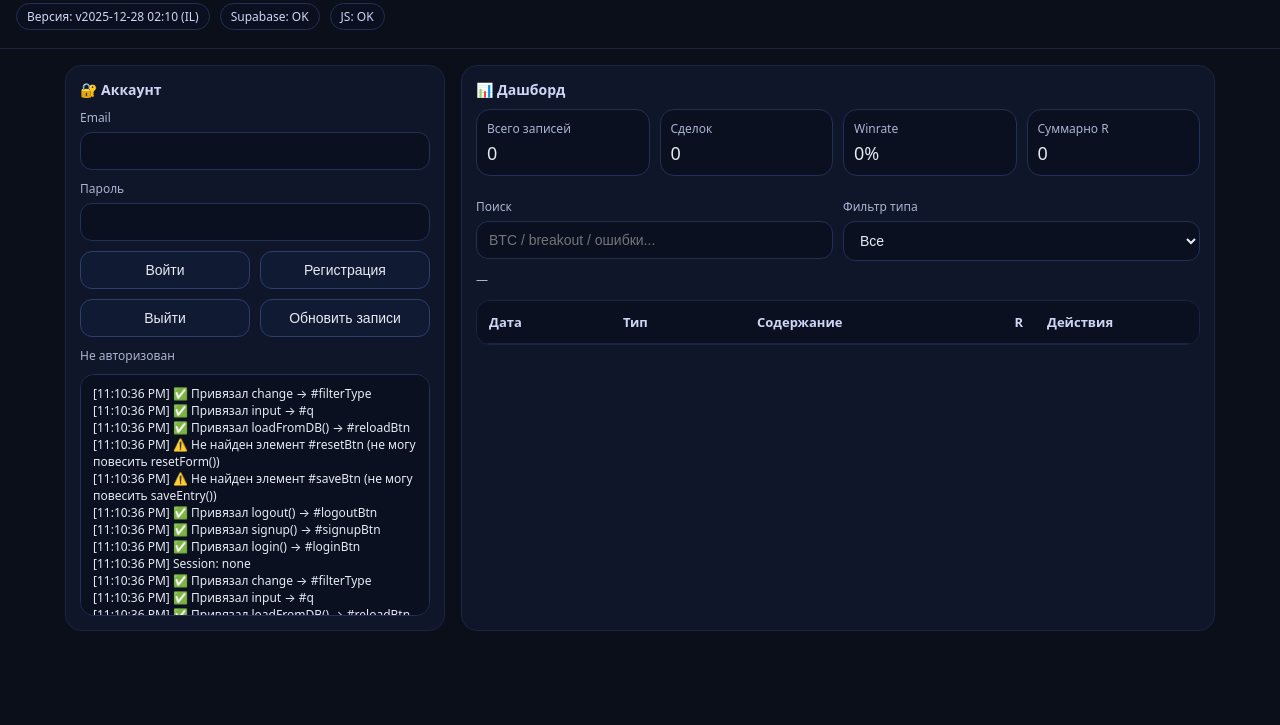
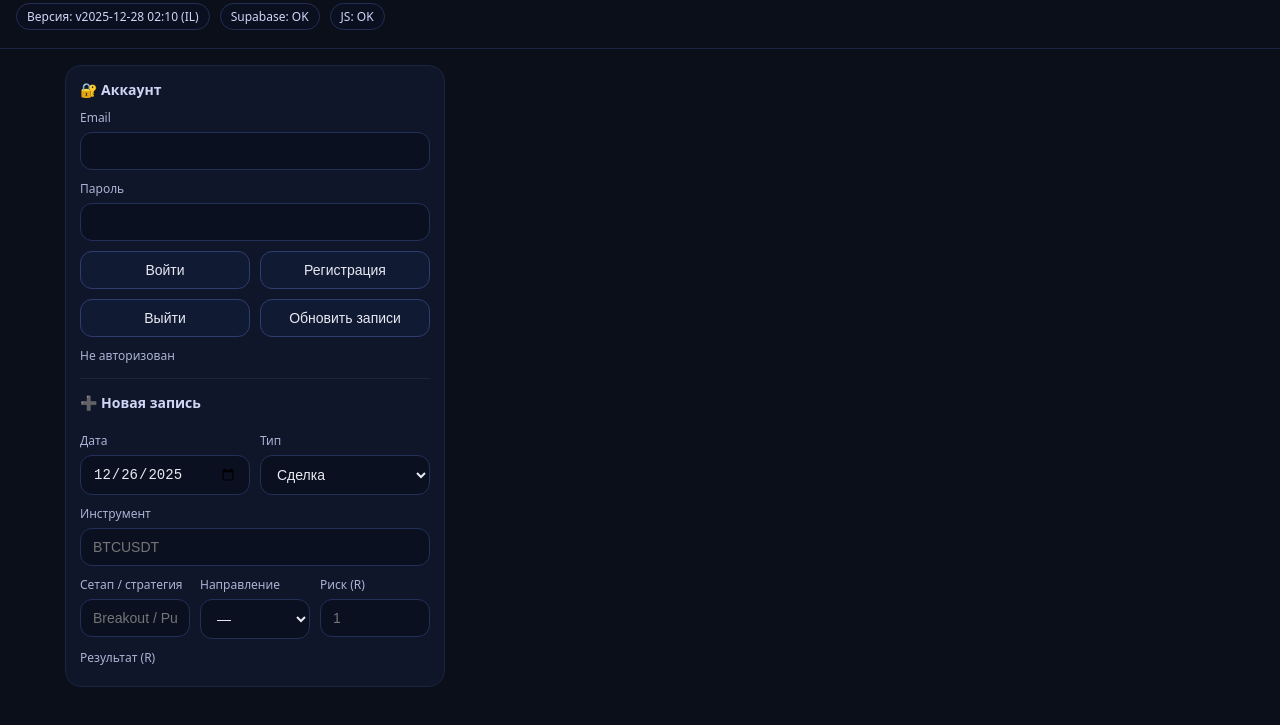
Before and after one commit to s1koice/trading, a plain HTML site: page index.html in a window 1280 px wide. Shown: the part 45-770 px from the top of the page. Drawn offline with nearby package versions, Linux system fonts and the light colour scheme.

Commit message:
Update index.html

```diff
--- a/index.html
+++ b/index.html
@@ -9,150 +9,137 @@
     :root { font-family: system-ui, -apple-system, Segoe UI, Roboto, Arial; }
     body { margin: 0; background:#0b0f19; color:#e7eaf3; }
 
-    header {
-      padding: 18px 16px;
-      border-bottom: 1px solid #1b2440;
+    header{
+      padding:18px 16px;
+      border-bottom:1px solid #1b2440;
       background:#0b0f19;
       position: sticky;
       top:0;
       z-index: 10;
     }
-    h1 { margin: 0 0 6px; font-size: 18px; }
-    .sub { display:flex; gap:10px; flex-wrap: wrap; }
-    .badge {
+    h1{ margin:0 0 6px; font-size:18px; }
+    .sub{ display:flex; gap:10px; flex-wrap:wrap; }
+    .badge{
       display:inline-block;
-      padding: 4px 10px;
-      border-radius: 999px;
+      padding:4px 10px;
+      border-radius:999px;
       border:1px solid #223057;
       background:#0b1020;
-      font-size: 12px;
+      font-size:12px;
       color:#cfd6f5;
     }
 
-    /* ВАЖНО: main ВСЕГДА видим */
-    main {
-      display: grid !important;
+    main{
+      display:grid;
       grid-template-columns: 380px 1fr;
-      gap: 16px;
-      max-width: 1150px;
-      margin: 0 auto;
-      padding: 16px;
-      min-height: 60vh;
+      gap:16px;
+      max-width:1150px;
+      margin:0 auto;
+      padding:16px;
+      min-height:60vh;
     }
-    @media (max-width: 980px){
-      main { grid-template-columns: 1fr; }
-    }
+    @media (max-width: 980px){ main{ grid-template-columns: 1fr; } }
 
-    .card {
+    .card{
       background:#0f1629;
       border:1px solid #1b2440;
-      border-radius: 16px;
-      padding: 14px;
-      overflow: visible;
+      border-radius:16px;
+      padding:14px;
     }
-    .card h2 { margin: 0 0 10px; font-size: 14px; color:#cfd6f5; }
-    .muted { color:#aab3d3; font-size: 12px; }
+    .card h2{ margin:0 0 10px; font-size:14px; color:#cfd6f5; }
+    .muted{ color:#aab3d3; font-size:12px; }
 
-    label { display:block; font-size: 12px; color:#aab3d3; margin: 10px 0 6px; }
-    input, select, textarea, button {
-      width: 100%;
-      box-sizing: border-box;
-      border-radius: 12px;
-      border: 1px solid #223057;
+    label{ display:block; font-size:12px; color:#aab3d3; margin:10px 0 6px; }
+    input, select, textarea, button{
+      width:100%;
+      box-sizing:border-box;
+      border-radius:12px;
+      border:1px solid #223057;
       background:#0b1020;
       color:#e7eaf3;
-      padding: 10px 12px;
-      font-size: 14px;
+      padding:10px 12px;
+      font-size:14px;
     }
-    textarea { min-height: 88px; resize: vertical; }
-    button { cursor:pointer; background:#111a33; border:1px solid #2d3d6f; }
-    button:disabled { opacity: .6; cursor: not-allowed; }
+    textarea{ min-height:88px; resize:vertical; }
+    button{ cursor:pointer; background:#111a33; border:1px solid #2d3d6f; }
+    button:disabled{ opacity:.6; cursor:not-allowed; }
 
-    .row { display:grid; grid-template-columns: 1fr 1fr; gap:10px; }
-    .row3 { display:grid; grid-template-columns: 1fr 1fr 1fr; gap:10px; }
-    .btnRow { display:flex; gap:10px; }
-    .btnRow button { flex:1; }
+    .row{ display:grid; grid-template-columns: 1fr 1fr; gap:10px; }
+    .row3{ display:grid; grid-template-columns: 1fr 1fr 1fr; gap:10px; }
+    .btnRow{ display:flex; gap:10px; }
+    .btnRow button{ flex:1; }
 
-    .kpi { display:grid; grid-template-columns: repeat(4, 1fr); gap:10px; }
-    .kpi .box { background:#0b1020; border:1px solid #223057; border-radius: 14px; padding: 10px; }
-    .kpi .v { font-size: 18px; margin-top:4px; }
+    .divider{ border:none; border-top:1px solid #1b2440; margin:14px 0; }
+
+    .kpi{ display:grid; grid-template-columns: repeat(4, 1fr); gap:10px; }
+    .kpi .box{ background:#0b1020; border:1px solid #223057; border-radius:14px; padding:10px; }
+    .kpi .v{ font-size:18px; margin-top:4px; }
 
     /* TABLE FIX */
-    table {
+    table{
       width:100%;
-      border-collapse: separate;
-      border-spacing: 0;
+      border-collapse:separate;
+      border-spacing:0;
       overflow:hidden;
-      border-radius: 14px;
+      border-radius:14px;
       border:1px solid #1b2440;
     }
     thead th{
       background:#0b1020;
       color:#cfd6f5;
-      font-size: 13px;
-      padding: 12px;
+      font-size:13px;
+      padding:12px;
       border-bottom:1px solid #1b2440;
       text-align:left;
-      white-space: nowrap;
+      white-space:nowrap;
     }
     td{
-      padding: 14px 12px;
-      vertical-align: top;
-      font-size: 13px;
-      line-height: 1.45; /* ключ */
+      padding:14px 12px;
+      vertical-align:top;
+      font-size:13px;
+      line-height:1.45;
       border-bottom:1px solid #1b2440;
     }
-    tr:hover td { background:#0b1020; }
-    .right { text-align:right; }
+    tr:hover td{ background:#0b1020; }
+    .right{ text-align:right; }
 
-    .tag {
+    .tag{
       display:inline-block;
-      padding: 2px 8px;
-      border-radius: 999px;
+      padding:2px 8px;
+      border-radius:999px;
       border:1px solid #223057;
-      font-size: 12px;
+      font-size:12px;
       color:#cfd6f5;
-      white-space: nowrap;
+      white-space:nowrap;
     }
-    .pill { display:inline-flex; gap:8px; align-items:center; flex-wrap: wrap; }
+    .pill{ display:inline-flex; gap:8px; align-items:center; flex-wrap: wrap; }
 
-    .debugbox {
-      margin-top: 10px;
-      padding: 10px 12px;
-      border-radius: 14px;
+    .debugbox{
+      margin-top:10px;
+      padding:10px 12px;
+      border-radius:14px;
       background:#0b1020;
       border:1px solid #223057;
-      max-height: 220px;
+      max-height:220px;
       overflow:auto;
-      white-space: pre-wrap;
-      word-break: break-word;
-      font-size: 12px;
+      white-space:pre-wrap;
+      word-break:break-word;
+      font-size:12px;
     }
 
-    .toast {
-      position: fixed;
-      left: 50%;
-      bottom: 62px;
-      transform: translateX(-50%);
-      background: #0b1020;
+    .toast{
+      position:fixed;
+      left:50%;
+      bottom:62px;
+      transform:translateX(-50%);
+      background:#0b1020;
       border:1px solid #223057;
-      border-radius: 14px;
-      padding: 10px 12px;
-      min-width: 260px;
-      max-width: 92vw;
+      border-radius:14px;
+      padding:10px 12px;
+      min-width:260px;
+      max-width:92vw;
       display:none;
-      z-index: 9999;
-    }
-
-    /* Аварийное сообщение если JS не стартанул */
-    #jsFail {
-      margin-top: 10px;
-      padding: 10px 12px;
-      border-radius: 14px;
-      border:1px solid #5a2a2a;
-      background:#1a0f12;
-      color:#ffb6b6;
-      font-size: 12px;
+      z-index:9999;
     }
   </style>
 
@@ -170,7 +157,8 @@
   </div>
 </header>
 
-<main id="main">
+<main>
+  <!-- LEFT -->
   <section class="card">
     <h2>🔐 Аккаунт</h2>
 
@@ -192,27 +180,18 @@
 
     <div class="muted" id="authState" style="margin-top:10px;">—</div>
 
-    <div id="jsFail">
-      Если ты видишь это сообщение и кнопки не работают — значит JS не запустился.
-      Проверь Console (F12) на ошибки.
-    </div>
+    <hr class="divider">
 
-    <div class="debugbox" id="debugLog">Debug log: ожидаю запуск app.js…</div>
-  </section>
+    <h2>➕ Новая запись</h2>
 
-  <section class="card">
-    <h2>📊 Дашборд</h2>
-    <div class="kpi" id="kpi"></div>
-
-    <div class="row" style="margin-top:12px;">
+    <div class="row">
       <div>
-        <label>Поиск</label>
-        <input id="q" placeholder="BTC / breakout / ошибки..." />
+        <label>Дата</label>
+        <input id="date" type="date" />
       </div>
       <div>
-        <label>Фильтр типа</label>
-        <select id="filterType">
-          <option value="">Все</option>
+        <label>Тип</label>
+        <select id="type">
           <option value="trade">Сделка</option>
           <option value="market">Анализ рынка</option>
           <option value="review">Разбор дня</option>
@@ -220,39 +199,29 @@
       </div>
     </div>
 
-    <div class="muted" id="listState" style="margin-top:10px;">—</div>
+    <label>Инструмент</label>
+    <input id="symbol" placeholder="BTCUSDT" />
 
-    <div style="margin-top:12px; overflow:auto;">
-      <table>
-        <thead>
-          <tr>
-            <th style="width:110px;">Дата</th>
-            <th style="width:110px;">Тип</th>
-            <th>Содержание</th>
-            <th style="width:100px;" class="right">R</th>
-            <th style="width:140px;">Действия</th>
-          </tr>
-        </thead>
-        <tbody id="rows"></tbody>
-      </table>
+    <div class="row3">
+      <div>
+        <label>Сетап / стратегия</label>
+        <input id="setup" placeholder="Breakout / Pullback / Range..." />
+      </div>
+      <div>
+        <label>Направление</label>
+        <select id="side">
+          <option value="">—</option>
+          <option value="long">Long</option>
+          <option value="short">Short</option>
+        </select>
+      </div>
+      <div>
+        <label>Риск (R)</label>
+        <input id="risk" type="number" step="0.1" placeholder="1" />
+      </div>
     </div>
-  </section>
-</main>
 
-<div class="toast" id="toast"></div>
-
-<script>
-  // Если app.js стартанёт — он поставит "JS: OK".
-  // Если через 1.5s не поменялось — покажем подсказку.
-  setTimeout(() => {
-    const js = document.getElementById("jsBadge");
-    if (js && !js.textContent.includes("OK")) {
-      // оставляем аварийное сообщение видимым
-    } else {
-      const fail = document.getElementById("jsFail");
-      if (fail) fail.style.display = "none";
-    }
-  }, 1500);
-</script>
-</body>
-</html>
+    <div class="row">
+      <div>
+        <label>Результат (R)</label>
+        <input id="resultR" type="number" step="0.1
```
